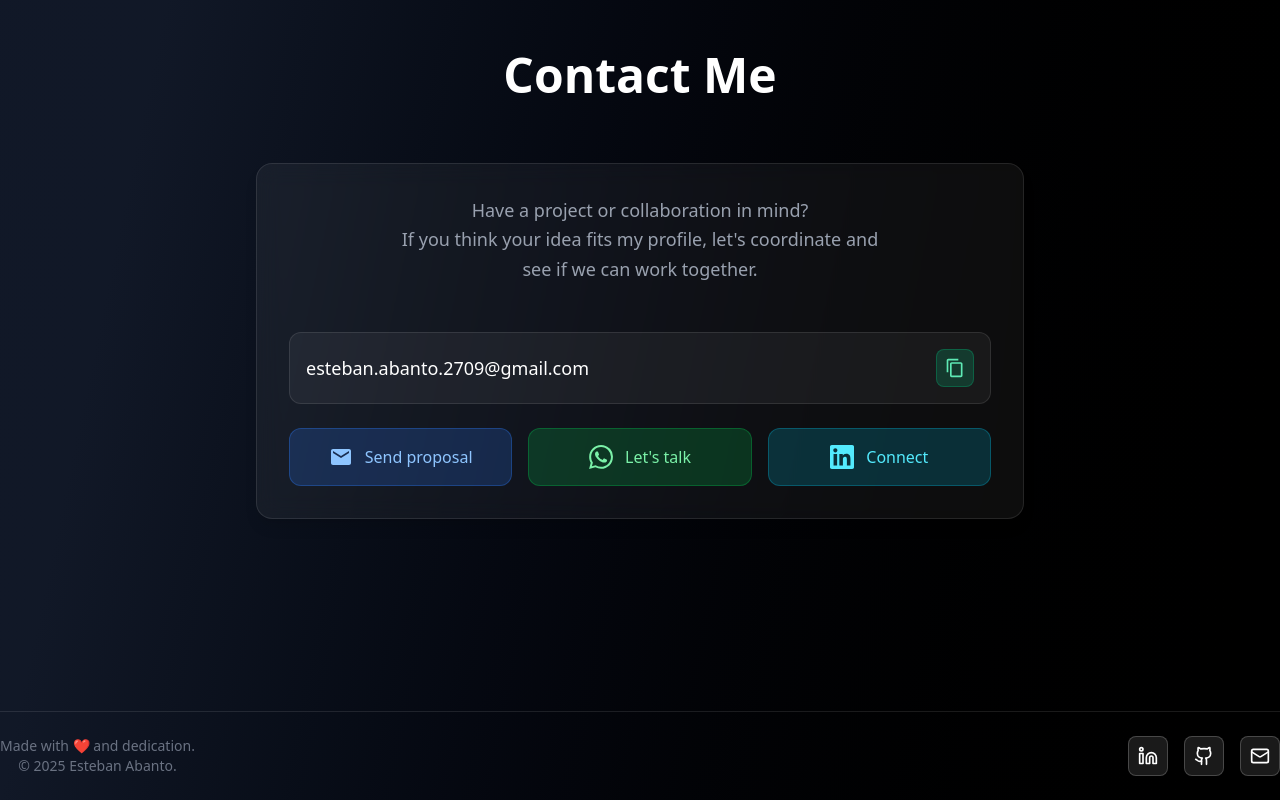
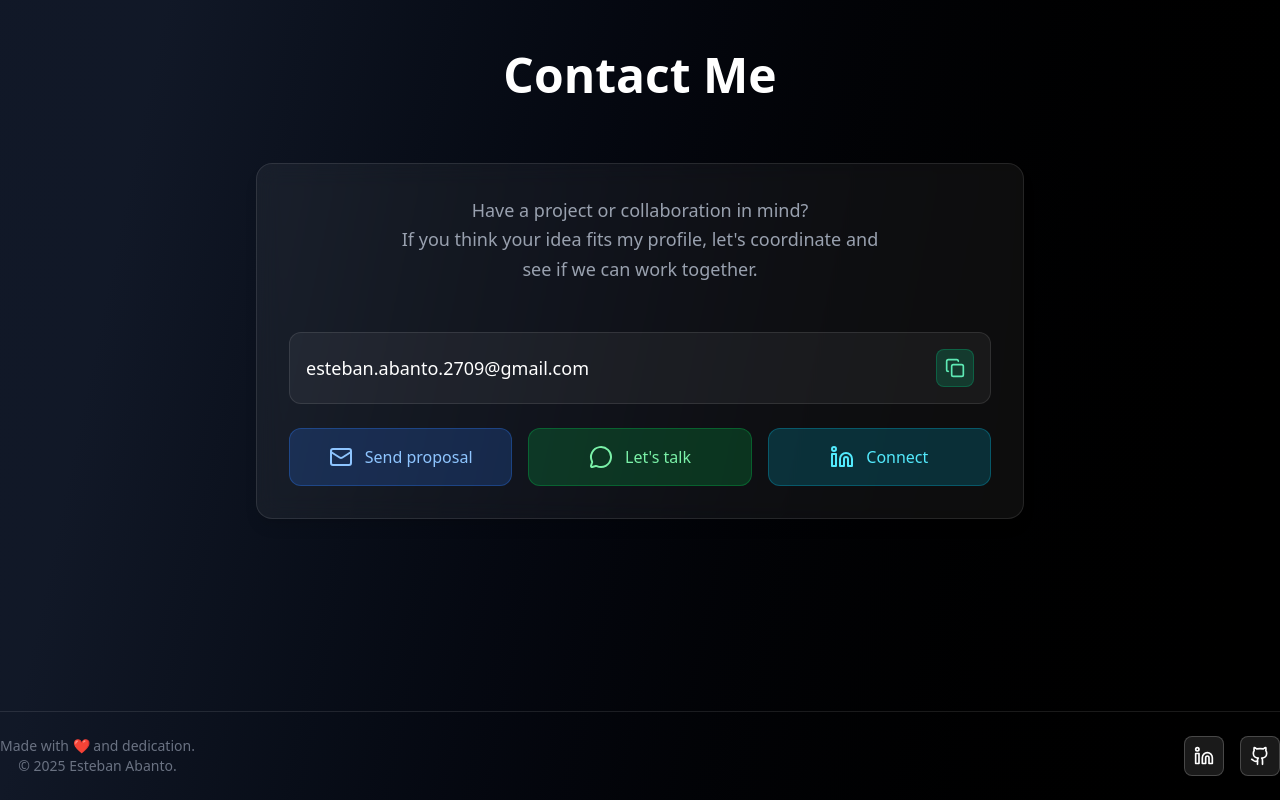
Before and after one commit to esteban-abanto-2709/personal-website, a Next.js app: page / in a window 1280 px wide. Shown: the part 5363-6163 px from the top of the page. Built offline with nearby package versions, Linux system fonts and the light colour scheme.

Commit message:
feat(Contact): Update Contact component with new icons and improve translation usage

```diff
--- a/src/components/Contact.tsx
+++ b/src/components/Contact.tsx
@@ -2,9 +2,10 @@
 
 import { useTranslations } from "@/hooks";
 import { useState } from "react";
+import { Mail, MessageCircle, Linkedin, Copy, Check } from "lucide-react";
 
 export default function Contact() {
-  const t = useTranslations('contact');
+  const t = useTranslations("contact");
 
   const [showNotification, setShowNotification] = useState(false);
   const [copied, setCopied] = useState(false);
@@ -29,14 +30,14 @@ export default function Contact() {
     <section id="contact" className="py-24 px-4">
       <div className="max-w-3xl mx-auto text-center">
         <h2 className="text-4xl md:text-5xl font-bold text-white my-16">
-          {t('title')}
+          {t("title")}
         </h2>
 
         <div className="glass-card p-8 rounded-2xl border border-white/10">
           <p className="text-gray-400 mb-12 text-base md:text-lg leading-relaxed">
-            {t('description')} <br />
-            {t('description2')} <br />
-            {t('description3')}
+            {t("description")} <br />
+            {t("description2")} <br />
+            {t("description3")}
           </p>
           <div className="flex flex-col sm:flex-row items-center justify-between gap-4 mb-6 p-4 bg-white/5 rounded-xl border border-white/10">
             <span className="text-white text-lg font-medium text-center sm:text-left">
@@ -44,35 +45,20 @@ export default function Contact() {
             </span>
             <button
               onClick={copyEmail}
-              className={`copy-button ${copied ? "bg-emerald-500/40" : ""
-                }`}
-              title={t('copyEmail')}
+              className={`copy-button ${copied ? "bg-emerald-500/40" : ""}`}
+              title={t("copyEmail")}
               aria-label="Copiar email"
             >
               {copied ? (
-                <svg
-                  width="20"
-                  height="20"
-                  fill="currentColor"
-                  viewBox="0 0 24 24"
-                >
-                  <path d="M9 16.17L4.83 12l-1.42 1.41L9 19 21 7l-1.41-1.41z" />
-                </svg>
+                <Check className="w-5 h-5" />
               ) : (
-                <svg
-                  width="20"
-                  height="20"
-                  fill="currentColor"
-                  viewBox="0 0 24 24"
-                >
-                  <path d="M16 1H4c-1.1 0-2 .9-2 2v14h2V3h12V1zm3 4H8c-1.1 0-2 .9-2 2v14c0 1.1.9 2 2 2h11c1.1 0 2-.9 2-2V7c0-1.1-.9-2-2-2zm0 16H8V7h11v14z" />
-                </svg>
+                <Copy className="w-5 h-5" />
               )}
             </button>
           </div>
 
           {showNotification && (
-            <div className="copy-notification">{t('emailCopied')}</div>
+            <div className="copy-notification">{t("emailCopied")}</div>
           )}
 
           <div className="grid grid-cols-1 sm:grid-cols-3 gap-4">
@@ -80,15 +66,8 @@ export default function Contact() {
               href="mailto:esteban.abanto.2709@gmail.com?subject=Oportunidad laboral&body=Hola Esteban,%0A%0AMe interesa conocer más sobre tu perfil profesional.%0A%0ASaludos"
               className="contact-btn bg-blue-500/20 hover:bg-blue-500/30 text-blue-300 border-blue-500/30"
             >
-              <svg
-                width="24"
-                height="24"
-                fill="currentColor"
-                viewBox="0 0 24 24"
-              >
-                <path d="M20 4H4c-1.1 0-1.99.9-1.99 2L2 18c0 1.1.9 2 2 2h16c1.1 0 2-.9 2-2V6c0-1.1-.9-2-2-2zm0 4l-8 5-8-5V6l8 5 8-5v2z" />
-              </svg>
-              {t('sendProposal')}
+              <Mail className="w-6 h-6" />
+              {t("sendProposal")}
             </a>
 
             <a
@@ -97,15 +76,8 @@ export default function Contact() {
               rel="noopener noreferrer"
               className="contact-btn bg-green-500/20 hover:bg-green-500/30 text-green-300 border-green-500/30"
             >
-              <svg
-                width="24"
-                height="24"
-                fill="currentColor"
-                viewBox="0 0 24 24"
-              >
-                <path d="M17.472 14.382c-.297-.149-1.758-.867-2.03-.967-.273-.099-.471-.148-.67.15-.197.297-.767.966-.94 1.164-.173.199-.347.223-.644.075-.297-.15-1.255-.463-2.39-1.475-.883-.788-1.48-1.761-1.653-2.059-.173-.297-.018-.458.13-.606.134-.133.298-.347.446-.52.149-.174.198-.298.298-.497.099-.198.05-.371-.025-.52-.075-.149-.669-1.612-.916-2.207-.242-.579-.487-.5-.669-.51-.173-.008-.371-.01-.57-.01-.198 0-.52.074-.792.372-.272.297-1.04 1.016-1.04 2.479 0 1.462 1.065 2.875 1.213 3.074.149.198 2.096 3.2 5.077 4.487.709.306 1.262.489 1.694.625.712.227 1.36.195 1.871.118.571-.085 1.758-.719 2.006-1.413.248-.694.248-1.289.173-1.413-.074-.124-.272-.198-.57-.347m-5.421 7.403h-.004a9.87 9.87 0 01-5.031-1.378l-.361-.214-3.741.982.998-3.648-.235-.374a9.86 9.86 0 01-1.51-5.26c.001-5.45 4.436-9.884 9.888-9.884 2.64 0 5.122 1.03 6.988 2.898a9.825 9.825 0 012.893 6.994c-.003 5.45-4.437 9.884-9.885 9.884m8.413-18.297A11.815 11.815 0 0012.05 0C5.495 0 .16 5.335.157 11.892c0 2.096.547 4.142 1.588 5.945L.057 24l6.305-1.654a11.882 11.882 0 005.683 1.448h.005c6.554 0 11.89-5.335 11.893-11.893A11.821 11.821 0 0020.885 3.488" />
-              </svg>
-              {t('letsTalk')}
+              <MessageCircle className="w-6 h-6" />
+              {t("letsTalk")}
             </a>
 
             <a
@@ -114,15 +86,8 @@ export default function Contact() {
               rel="noopener noreferrer"
               className="contact-btn bg-cyan-500/20 hover:bg-cyan-500/30 text-cyan-300 border-cyan-500/30"
             >
-              <svg
-                width="24"
-                height="24"
-                fill="currentColor"
-                viewBox="0 0 24 24"
-              >
-                <path d="M20.447 20.452h-3.554v-5.569c0-1.328-.027-3.037-1.852-3.037-1.853 0-2.136 1.445-2.136 2.939v5.667H9.351V9h3.414v1.561h.046c.477-.9 1.637-1.85 3.37-1.85 3.601 0 4.267 2.37 4.267 5.455v6.286zM5.337 7.433c-1.144 0-2.063-.926-2.063-2.065 0-1.138.92-2.063 2.063-2.063 1.14 0 2.064.925 2.064 2.063 0 1.139-.925 2.065-2.064 2.065zm1.782 13.019H3.555V9h3.564v11.452zM22.225 0H1.771C.792 0 0 .774 0 1.729v20.542C0 23.227.792 24 1.771 24h20.451C23.2 24 24 23.227 24 22.271V1.729C24 .774 23.2 0 22.222 0h.003z" />
-              </svg>
-              {t('connect')}
+              <Linkedin className="w-6 h-6" />
+              {t("connect")}
             </a>
           </div>
         </div>
--- a/src/components/Footer.tsx
+++ b/src/components/Footer.tsx
@@ -1,6 +1,6 @@
 "use client";
 
-import { Github, Linkedin, Mail } from "lucide-react";
+import { Github, Linkedin } from "lucide-react";
 import SocialIcon from "@/ui/SocialIcon";
 
 import { useTranslations } from "@/hooks";
@@ -29,16 +29,8 @@ export default function Footer() {
             href="https://github.com/esteban-abanto-2709"
             ariaLabel="GitHub"
             Icon={Github}
-            glowClass="bg-purple-500/20"
-            hoverClass="group-hover:text-purple-400"
-          />
-
-          <SocialIcon
-            href="mailto:esteban.abanto.2709@gmail.com"
-            ariaLabel="Email"
-            Icon={Mail}
-            glowClass="bg-yellow-500/20"
-            hoverClass="group-hover:text-yellow-400"
+            glowClass="bg-green-500/20"
+            hoverClass="group-hover:text-green-400"
           />
         </div>
       </div>
```
